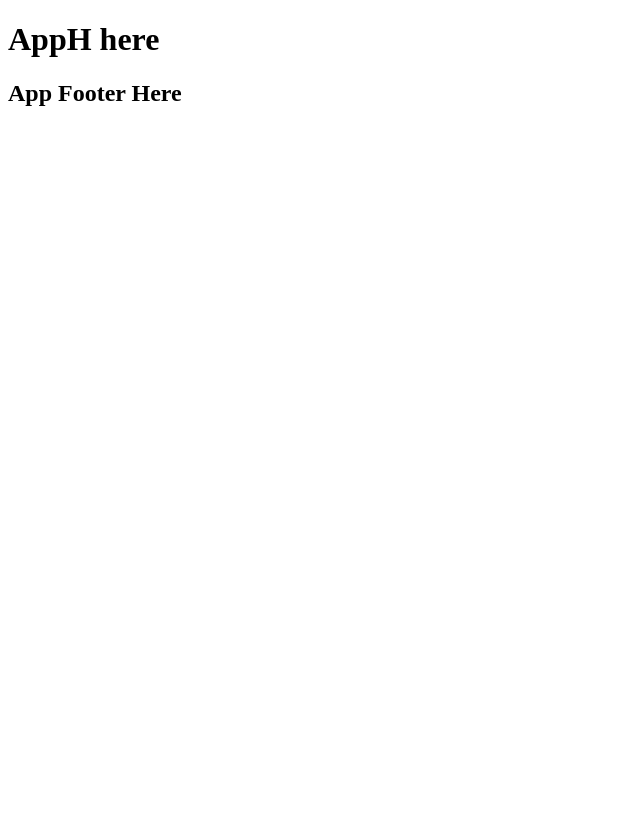
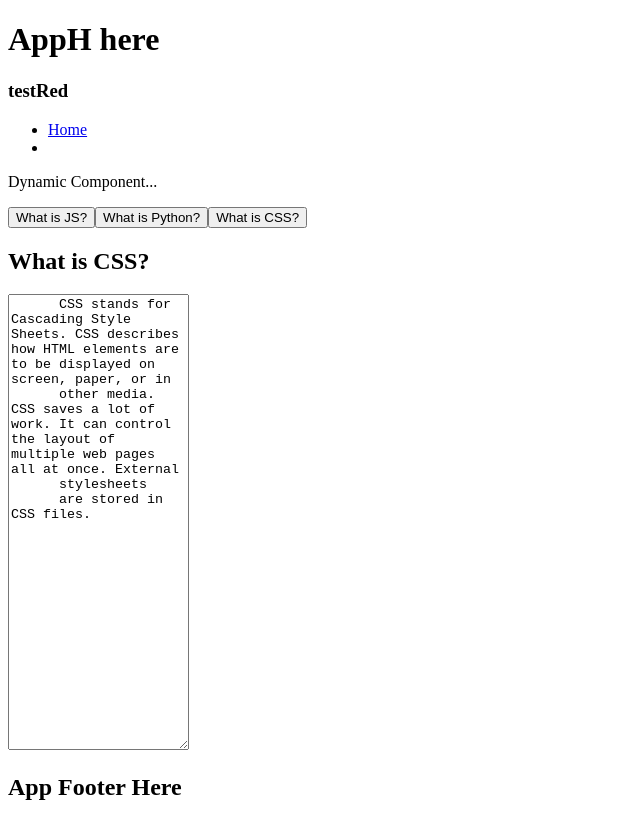
Before and after one commit to ymjoz/sideproj1, a Nuxt app in the folder image/frontend/: page /red/red1 in a window 1280 px wide. Shown: the whole page, without its empty margins (0-640 px from the left). Before the commit the page ends 800 px from the top, so only its background shows below. Built offline with nearby package versions, Linux system fonts and the light colour scheme.

Commit message:
feat: Dynamic Component

```diff
--- /dev/null
+++ b/image/frontend/components/ComponentOne.vue
@@ -0,0 +1,15 @@
+<template>
+  <div>
+    <h1>What is Javascript?</h1>
+    <p>
+      JavaScript is a programming language that adds interactivity to your website (for example: games, responses when
+      buttons are pressed or data entered in forms, dynamic styling, animation).
+    </p>
+  </div>
+</template>
+
+<script setup>
+
+</script>
+
+<style lang="scss" scoped></style>
--- /dev/null
+++ b/image/frontend/components/ComponentThree.vue
@@ -0,0 +1,17 @@
+<template>
+  <div>
+    <h2>What is CSS?</h2>
+    <textarea rows="30">
+      CSS stands for Cascading Style Sheets. CSS describes how HTML elements are to be displayed on screen, paper, or in
+      other media. CSS saves a lot of work. It can control the layout of multiple web pages all at once. External
+      stylesheets
+      are stored in CSS files.
+    </textarea>
+  </div>
+</template>
+
+<script setup>
+
+</script>
+
+<style lang="scss" scoped></style>
--- /dev/null
+++ b/image/frontend/components/ComponentTwo.vue
@@ -0,0 +1,16 @@
+<template>
+  <div>
+    <h2>What is Python?</h2>
+    <p>
+      Python is a programming language that lets you work quickly and integrate systems more effectively. It is a
+      powerful
+      language that is easy to learn and use.
+    </p>
+  </div>
+</template>
+
+<script setup>
+
+</script>
+
+<style lang="scss" scoped></style>
--- a/image/frontend/pages/about.vue
+++ b/image/frontend/pages/about.vue
@@ -1,5 +1,10 @@
 <template>
   <section>
     <p>This page will be displayed at the /about route.</p>
+    <ul>
+      <li>
+        <NuxtLink to="/">Home</NuxtLink>
+      </li>
+    </ul>
   </section>
 </template>
--- a/image/frontend/pages/index.vue
+++ b/image/frontend/pages/index.vue
@@ -3,6 +3,20 @@
     <h1>太麻里 -
       {{ tromsoLocalTime }}
     </h1>
+    <ul>
+      <li>
+        <NuxtLink to="/about">About</NuxtLink>
+      </li>
+      <li>
+        <NuxtLink to="/hello/hello1">Hello</NuxtLink>
+      </li>
+      <li>
+        <NuxtLink to="/white/white1">WHITE1</NuxtLink>
+      </li>
+      <li>
+        <NuxtLink to="/red/red1">Dynamic Components</NuxtLink>
+      </li>
+    </ul>
     <textarea name="txta" id="txta" rows="30" style="width: 50%">
       {{ apiResonse }}
     </textarea>
--- /dev/null
+++ b/image/frontend/pages/red/red1.vue
@@ -0,0 +1,43 @@
+<template>
+  <div>
+    <h3>
+      {{ testRed }}
+    </h3>
+    <ul>
+      <li>
+        <NuxtLink to="/">Home</NuxtLink>
+      </li>
+      <li></li>
+    </ul>
+    <div>
+      <p>Dynamic Component...</p>
+      <button @click="currentTab = 'ComponentOne'">What is JS?</button>
+      <button @click="currentTab = 'ComponentTwo'">What is Python?</button>
+      <button @click="currentTab = 'ComponentThree'">What is CSS?</button>
+    </div>
+    <div>
+      <component :is="tabs[currentTab]" />
+    </div>
+  </div>
+</template>
+
+<script setup>
+  import { ref } from 'vue';
+  import ComponentOne from '~/components/ComponentOne.vue';
+  import ComponentTwo from '~/components/ComponentTwo.vue';
+  import ComponentThree from '~/components/ComponentThree.vue';
+
+  const testRed = ref('testRed');
+
+  const currentTab = ref('ComponentThree');
+  const tabs = {
+    ComponentOne,
+    ComponentTwo,
+    ComponentThree
+  }
+
+
+
+</script>
+
+<style lang="scss" scoped></style>
```
Also changed, not shown: image/frontend/pages/hello/hello1.vue (renamed from image/frontend/pages/hello/where.vue), image/frontend/pages/white/white1.vue (renamed from image/frontend/pages/white/newtest.vue).
